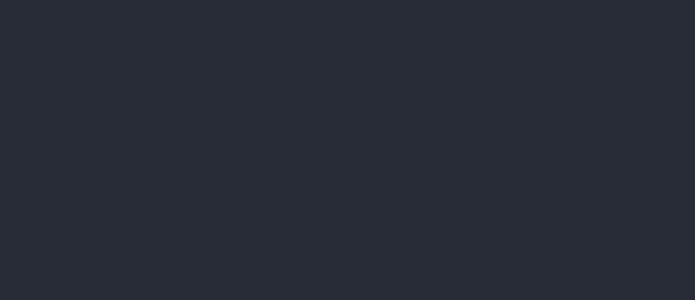
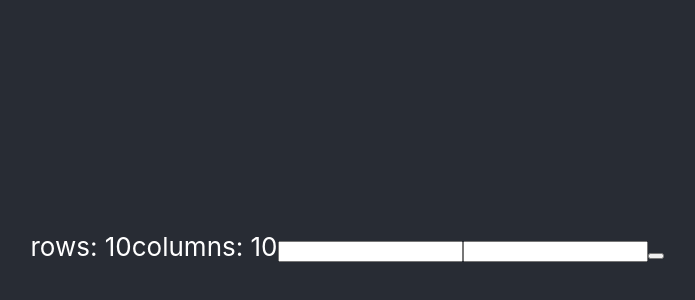
Before and after one commit to nemo-auditur/tic-tac-toe-ts, a React (Create React App) app: page / in a window 1280 px wide. Shown: the part 154-454 px from the top of the page, without its empty margins (293-988 px from the left). Built offline with nearby package versions, Linux system fonts and the light colour scheme.

Commit message:
static useContext setup

```diff
--- a/src/App.tsx
+++ b/src/App.tsx
@@ -1,12 +1,76 @@
-import './App.css';
-import React from 'react';
+import "./App.css";
+import React, {createContext, useContext, useState, useReducer} from "react";
+
+//components imports
+// @ts-ignore
+import Lobby from "./Components/Lobby/index.tsx";
+// import Grid from "./Components/Grid/index.tsx";
+
+
+const DEFAULT_ROWS_VALUE: number = 10;
+const DEFAULT_COLUMNS_VALUE: number = 10;
+
+// Create Dimensions type to setup global state
+export type Dimensions = {
+  dimensions: {
+    rows?: number,
+    columns?: number
+  },
+}
+
+// useContext: Creation of the global state with Dimensions type and null value
+export const DimensionsContext = createContext<Dimensions | null>(null)
+
+// useContext : Create initial value of Dimensions type to
+// inject in the global context
+export const initialDimensions:Dimensions = {
+  dimensions: {
+    rows:10,
+    columns:10
+  }
+}
+
+// An interface for our actions
+type CountAction = {
+  type: string;
+  rows?: number;
+  columns?: number;
+};
+
+// An interface for our state
+
+const reducer = (state: Dimensions, action: CountAction) => {
+  const { type, rows, columns } = action;
+  switch (type) {
+    case "SETDIMENSIONS":
+      return {
+        ...state,
+        columns: columns,
+        rows: rows
+      };
+    case "RESET":
+      return {
+        columns: 3,
+        rows: 3,
+      };
+    default:
+      return state;
+  }
+};
 
 const App: React.FC = () => {
+
   return (
+    //wrap up the app with the DimensionsContext
+    <DimensionsContext.Provider value={initialDimensions}>
     <div className="App-header">
-
+     <Lobby/>
+      {/* {generateGrid && dimensions.rows !== 0 && dimensions.columns !== 0 ? (
+        <Grid dimensions={dimensions} />
+      ) : null} */}
     </div>
+    </DimensionsContext.Provider>
   );
-}
+};
 
 export default App;
--- /dev/null
+++ b/src/Components/Grid/index.tsx
@@ -0,0 +1,32 @@
+import { useState } from "react";
+
+interface Props {
+  dimensions?: {
+    rows: number;
+    columns: number;
+  };
+}
+
+const Grid: React.FC<Props> = (props) => {
+  // get props more readable
+  const { dimensions } = props;
+
+  //setStates
+  return (
+    <>
+      <div>
+        {[...Array(dimensions.rows)].map((x, i) => {
+          return (
+            <div key={i} style={{ display: "flex" }}>
+              {[...Array(dimensions.columns)].map((x,i) => {
+                return <div key={i}>Hello{i}</div>;
+              })}
+            </div>
+          );
+        })}
+      </div>
+
+    </>
+  );
+};
+export default Grid;
--- /dev/null
+++ b/src/Components/Lobby/index.tsx
@@ -0,0 +1,39 @@
+import React, { useContext, useReducer, useState } from "react";
+
+// Imports mandatory TSX stuffs in order to make useContext working
+// @ts-ignore
+import { DimensionsContext, Dimensions } from "../../App.tsx";
+
+const Lobby: React.FC = () => {
+
+  const [rows, setRows] = useState<number>(0)
+  const [columns, setColumns] = useState<number>(0)
+
+  //useContext: to get the value from the store.
+  const dimensionsContext:Dimensions = useContext(DimensionsContext)
+  return (
+    <div>
+      rows: {dimensionsContext.dimensions.rows}
+      columns: {dimensionsContext.dimensions.columns}
+
+      {/* Calling our actions on button click */}
+      <input
+        onChange={(e) => {
+            setRows(parseInt(e.target.value));
+        }}
+      />
+      <input
+        onChange={(e) => {
+          setColumns(parseInt(e.target.value))
+        }}
+      />
+      <button
+        onClick={()=>{
+          // dimensionsContext.dimensionsDispatch({type: 'SETDIMENSIONS', rows: rows, columns: columns})
+        }}
+      />
+    </div>
+  );
+};
+
+export default Lobby;
```
